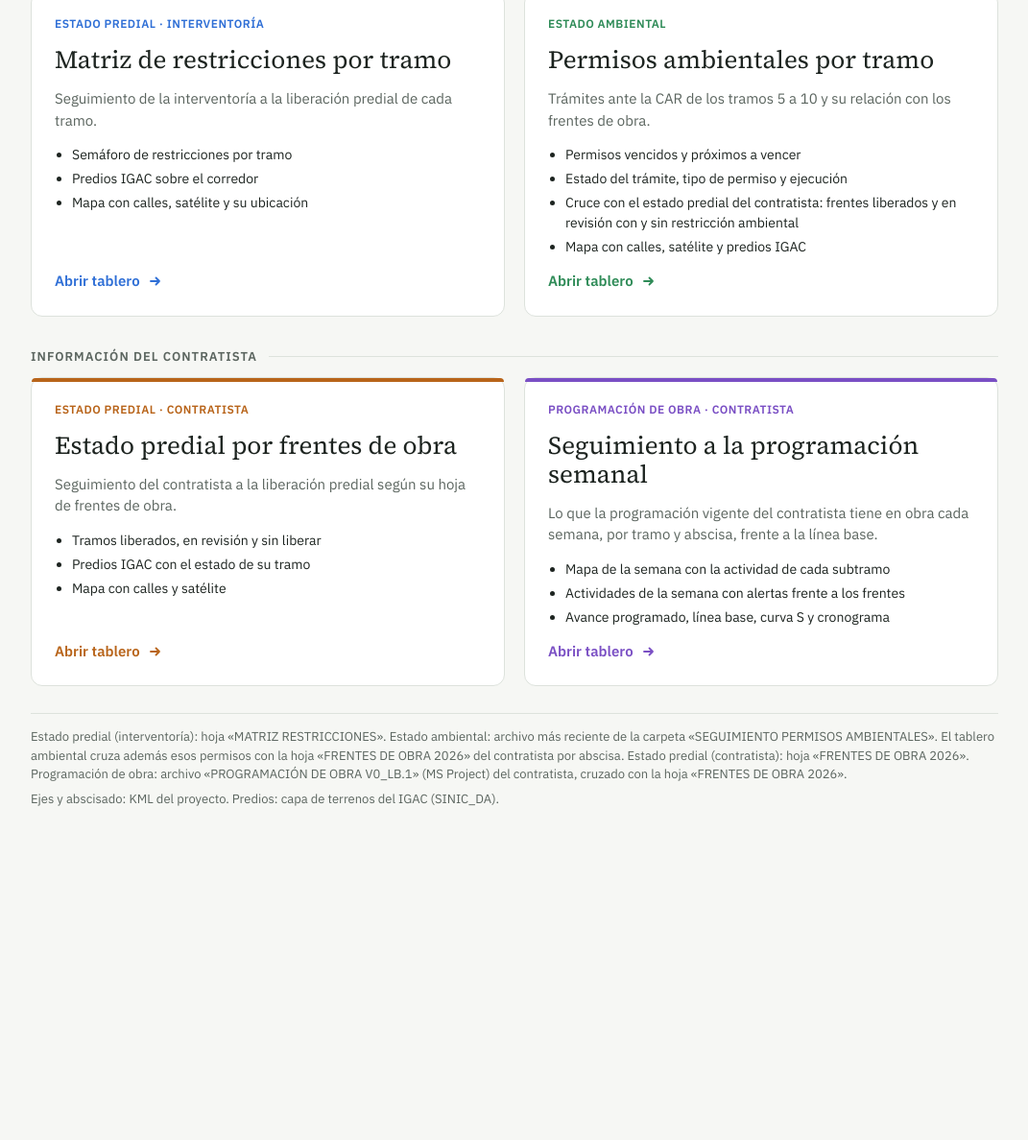
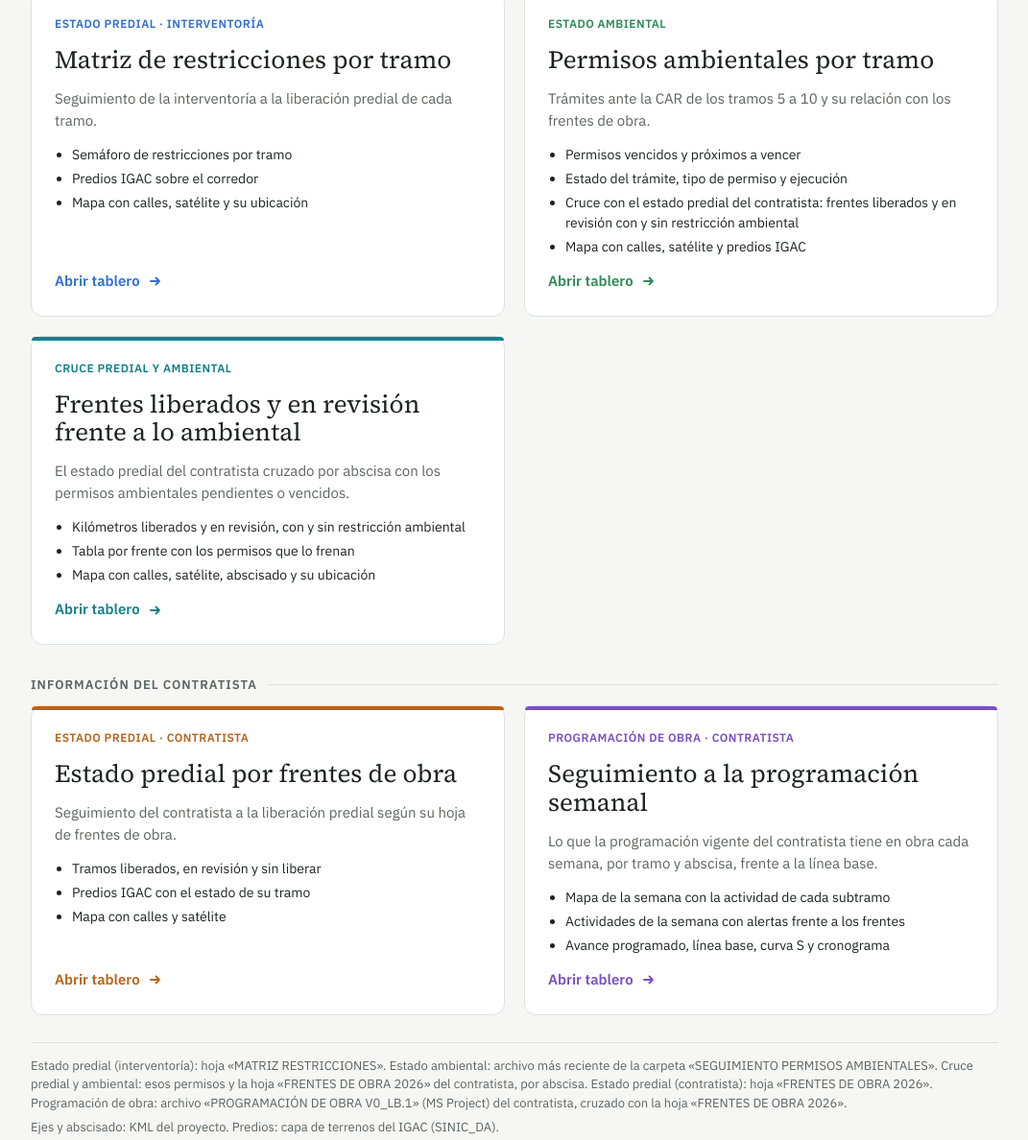
Before and after one commit to dacortesn/dacortesn.github.io, a plain HTML site: page index.html in a window 1280 px wide. Shown: the part 329-1517 px from the top of the page at 96% size, without its empty margins (104-1175 px from the left). Before the commit the page ends 1219 px from the top, so only its background shows below. Drawn offline with Linux system fonts and the light colour scheme.

Commit message:
Add files via upload

```diff
--- a/index.html
+++ b/index.html
@@ -98,6 +98,20 @@
         <svg viewBox="0 0 16 16" aria-hidden="true"><path d="M3 8h9M8.5 4.5 12 8l-3.5 3.5" fill="none" stroke="currentColor" stroke-width="1.8" stroke-linecap="round" stroke-linejoin="round"/></svg>
       </span>
     </a>
+
+    <a class="tarjeta cruce" href="https://dacortesn.github.io/cruce-predial-ambiental/" id="tablero-cruce">
+      <span class="tag">CRUCE PREDIAL Y AMBIENTAL</span>
+      <h3>Frentes liberados y en revisión frente a lo ambiental</h3>
+      <p>El estado predial del contratista cruzado por abscisa con los permisos ambientales pendientes o vencidos.</p>
+      <ul>
+        <li>Kilómetros liberados y en revisión, con y sin restricción ambiental</li>
+        <li>Tabla por frente con los permisos que lo frenan</li>
+        <li>Mapa con calles, satélite, abscisado y su ubicación</li>
+      </ul>
+      <span class="abrir">Abrir tablero
+        <svg viewBox="0 0 16 16" aria-hidden="true"><path d="M3 8h9M8.5 4.5 12 8l-3.5 3.5" fill="none" stroke="currentColor" stroke-width="1.8" stroke-linecap="round" stroke-linejoin="round"/></svg>
+      </span>
+    </a>
   </section>
 
   <h2 class="apartado" id="contratista">Información del contratista</h2>
@@ -132,7 +146,7 @@
   </section>
 
   <footer class="fuentes">
-    <span>Estado predial (interventoría): hoja «MATRIZ RESTRICCIONES». Estado ambiental: archivo más reciente de la carpeta «SEGUIMIENTO PERMISOS AMBIENTALES». El tablero ambiental cruza además esos permisos con la hoja «FRENTES DE OBRA 2026» del contratista por abscisa. Estado predial (contratista): hoja «FRENTES DE OBRA 2026». Programación de obra: archivo «PROGRAMACIÓN DE OBRA V0_LB.1» (MS Project) del contratista, cruzado con la hoja «FRENTES DE OBRA 2026».</span>
+    <span>Estado predial (interventoría): hoja «MATRIZ RESTRICCIONES». Estado ambiental: archivo más reciente de la carpeta «SEGUIMIENTO PERMISOS AMBIENTALES». Cruce predial y ambiental: esos permisos y la hoja «FRENTES DE OBRA 2026» del contratista, por abscisa. Estado predial (contratista): hoja «FRENTES DE OBRA 2026». Programación de obra: archivo «PROGRAMACIÓN DE OBRA V0_LB.1» (MS Project) del contratista, cruzado con la hoja «FRENTES DE OBRA 2026».</span>
     <span>Ejes y abscisado: KML del proyecto. Predios: capa de terrenos del IGAC (SINIC_DA).</span>
   </footer>
 </main>
```
